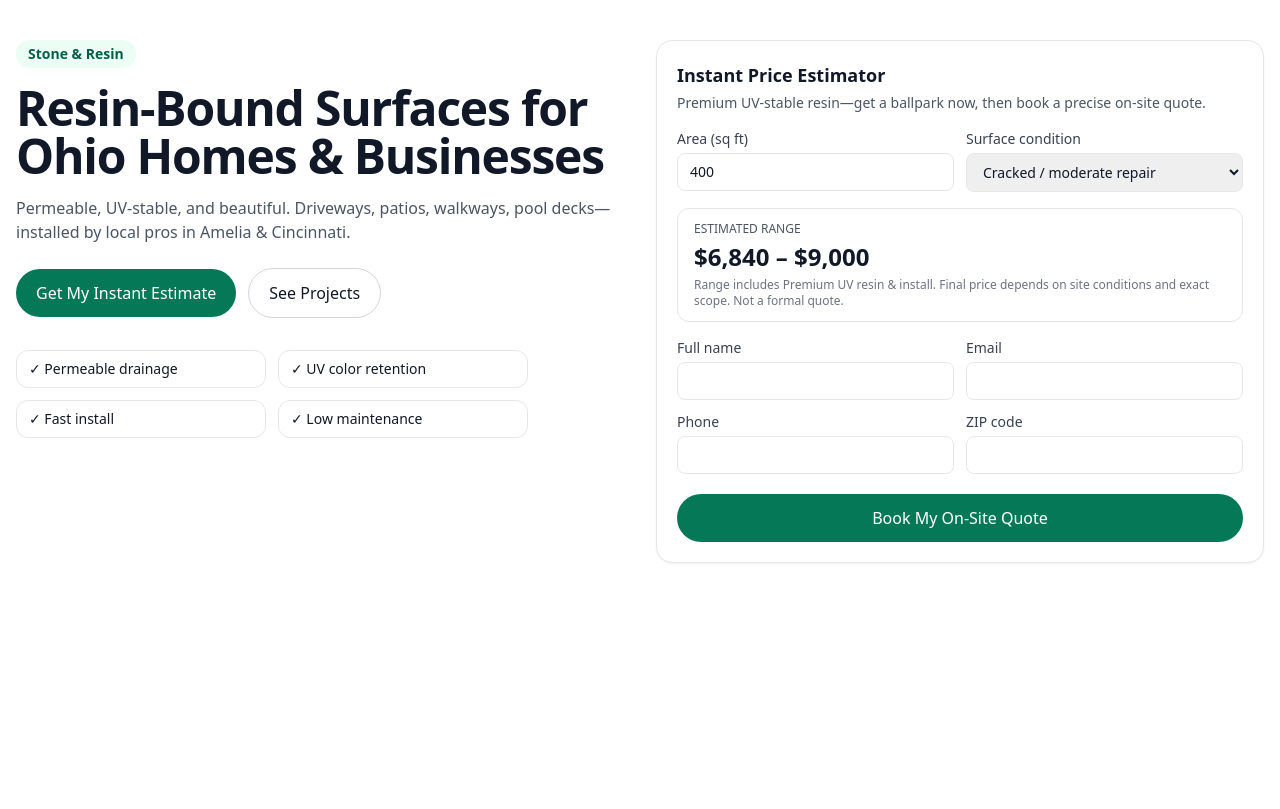
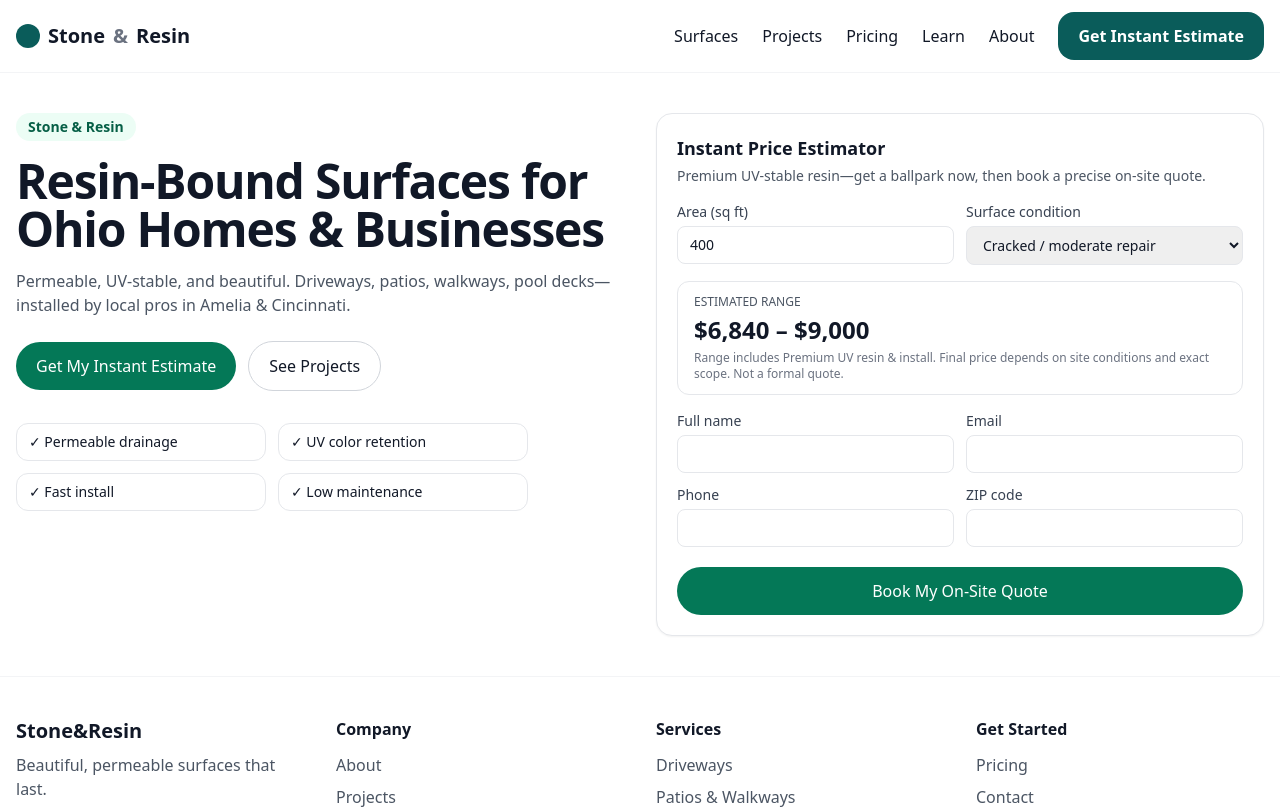
Before and after one commit to Stoneandresin/stoneandresin-site, a Next.js app: page / in a window 1280 px wide. Shown: the top 809 px of the page. Built offline with nearby package versions, Linux system fonts and the light colour scheme.

Commit message:
Update layout.tsx

```diff
--- a/app/layout.tsx
+++ b/app/layout.tsx
@@ -1,56 +1,40 @@
+// app/layout.tsx
 import type { Metadata } from "next";
 import "./globals.css";
+import Navbar from "@/components/Navbar";
+import Footer from "@/components/Footer";
 
 export const metadata: Metadata = {
   metadataBase: new URL("https://www.stoneandresin.com"),
   title: {
     default: "Stone & Resin | Resin-Bound Surfaces in Amelia & Cincinnati, OH",
-    template: "%s | Stone & Resin"
+    template: "%s | Stone & Resin",
   },
-  description: "Premium resin-bound driveways, patios, walkways, and pool decks. Permeable, UV-stable, low maintenance. Serving Amelia & Cincinnati, Ohio.",
+  description:
+    "Premium resin-bound driveways, patios, walkways, and pool decks. Permeable, UV-stable, low maintenance. Serving Amelia & Cincinnati, Ohio.",
   openGraph: {
     type: "website",
     url: "https://www.stoneandresin.com",
     title: "Stone & Resin | Resin-Bound Surfaces in Ohio",
     description: "Permeable, UV-stable surfaces that stay beautiful longer.",
-    images: ["/placeholder.jpg"]
+    images: ["/placeholder.jpg"],
   },
   alternates: {
-    canonical: "https://www.stoneandresin.com"
-  }
+    canonical: "https://www.stoneandresin.com",
+  },
 };
 
-export default function RootLayout({ children }: { children: React.ReactNode }) {
-  const orgJsonLd = {
-    "@context": "https://schema.org",
-    "@type": "HomeAndConstructionBusiness",
-    "name": "Stone & Resin",
-    "url": "https://www.stoneandresin.com",
-    "telephone": "+1-513-787-8798",
-    "address": {
-      "@type": "PostalAddress",
-      "streetAddress": "3326 State Route 132",
-      "addressLocality": "Amelia",
-      "addressRegion": "OH",
-      "postalCode": "45102",
-      "addressCountry": "US"
-    },
-    "areaServed": ["Amelia OH", "Cincinnati OH", "Clermont County OH"],
-    "sameAs": [
-      "https://www.facebook.com/",
-      "https://www.instagram.com/"
-    ],
-    "logo": "/favicon.ico"
-  };
-
+export default function RootLayout({
+  children,
+}: {
+  children: React.ReactNode;
+}) {
   return (
     <html lang="en">
-      <body>
-        <script
-          type="application/ld+json"
-          dangerouslySetInnerHTML={{ __html: JSON.stringify(orgJsonLd) }}
-        />
-        {children}
+      <body className="antialiased">
+        <Navbar />
+        <main>{children}</main>
+        <Footer />
       </body>
     </html>
   );
```
